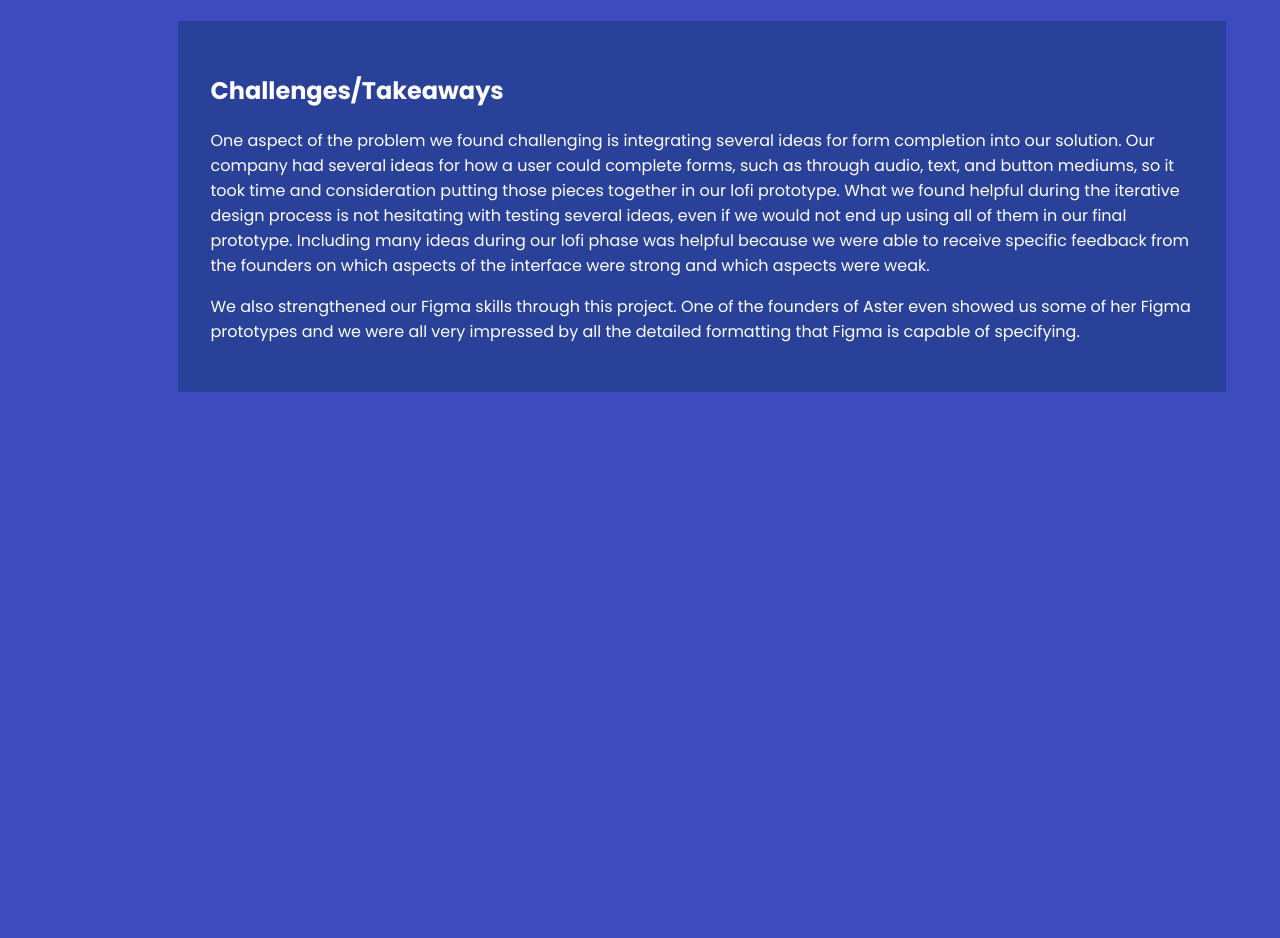
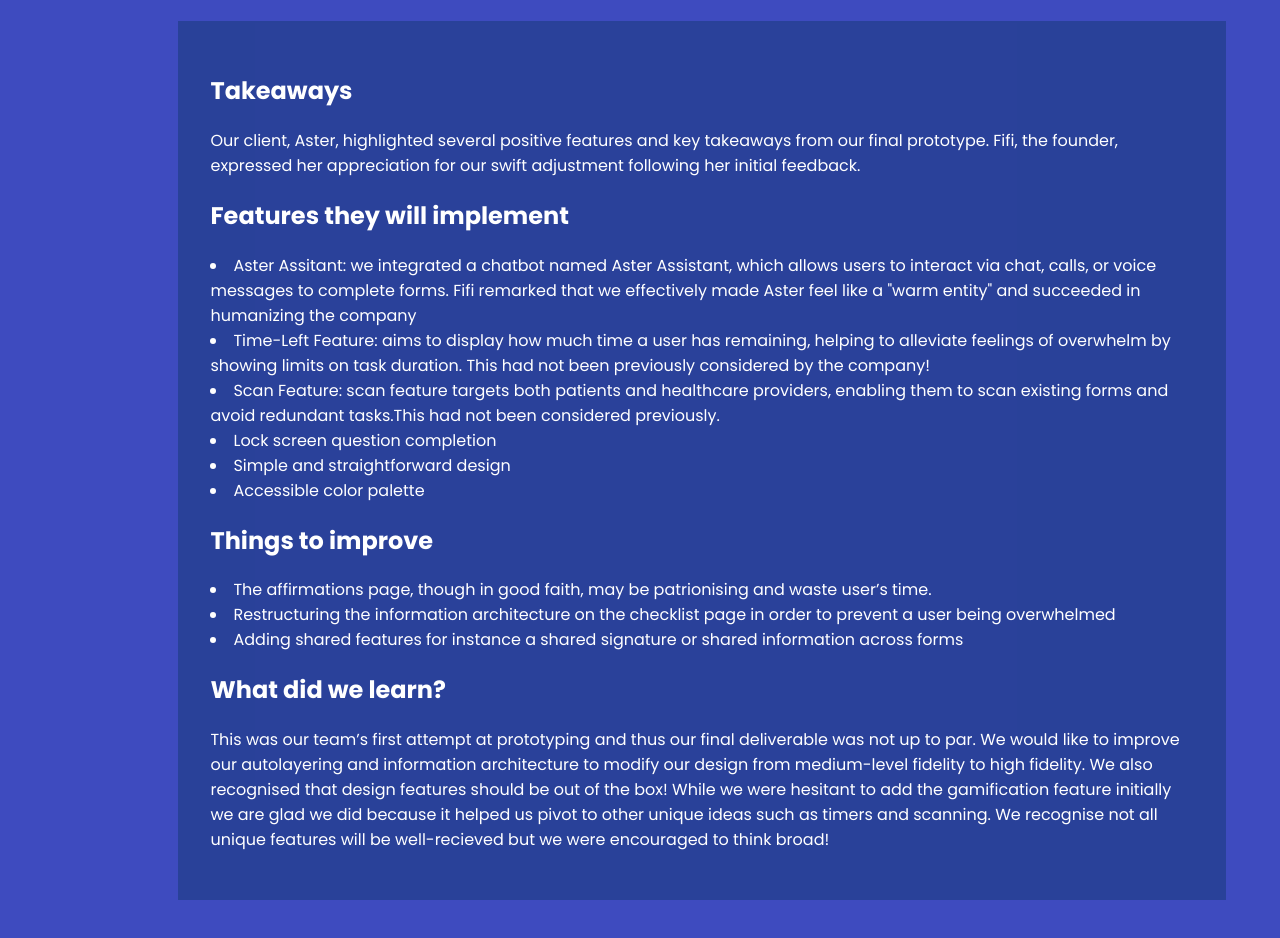
Before and after one commit to sjilani1/IDhandin, a plain HTML site: page index.html in a window 1280 px wide. Shown: the part 740-1678 px from the top of the page. Before the commit the page ends 1182 px from the top, so only its background shows below. Drawn offline with Linux system fonts and the light colour scheme.

Commit message:
takeaway finalised

```diff
--- a/index.html
+++ b/index.html
@@ -58,13 +58,36 @@
         </p>
       </div>
       <div class="sectioncard">
-        <h2> Challenges/Takeaways </h2>
+        <h2> Takeaways  </h2>
         <p>
-          One aspect of the problem we found challenging is integrating several ideas for form completion into our solution. Our company had several ideas
-          for how a user could complete forms, such as through audio, text, and button mediums, so it took time and consideration putting those pieces together in our lofi prototype. What we found helpful during the iterative design process is not hesitating with testing several ideas, even if we would not end up using all of them in our final prototype. Including many ideas during our lofi phase was helpful because we were able to receive specific feedback from the founders on which aspects of the interface were strong and which aspects were weak.
+          Our client, Aster, highlighted several positive features and key takeaways from our final prototype. Fifi, the founder, expressed her appreciation for our swift adjustment following her initial feedback.
+
         </p>
+        <h2> Features they will implement </h2>
         <p>
-          We also strengthened our Figma skills through this project. One of the founders of Aster even showed us some of her Figma prototypes and we were all very impressed by all the detailed formatting that Figma is capable of specifying.
+        <li> Aster Assitant: we integrated a chatbot named Aster Assistant, which allows users to interact via chat, calls, or voice messages to complete forms. Fifi remarked that we effectively made Aster feel like a "warm entity" and succeeded in humanizing the company </li>
+        <li> Time-Left Feature: aims to display how much time a user has remaining, helping to alleviate feelings of overwhelm by showing limits on task duration. This had not been previously considered by the company!</li>
+        <li> Scan Feature: scan feature targets both patients and healthcare providers, enabling them to scan existing forms and avoid redundant tasks.This had not been considered previously. </li>
+        <li>Lock screen question completion  </li>
+        <li> Simple and straightforward design </li>
+        <li> Accessible color palette </li>
+
+        <h2> Things to improve </h2>
+        <p>
+
+          <li> The affirmations page, though in good faith, may be patrionising and waste user’s time.</li>
+          <li> Restructuring the information architecture on the checklist page in order to prevent a user being overwhelmed </li>
+          <li> Adding shared features for instance a shared signature or shared information across forms
+          </li>
+        </p>
+
+        <h2> What did we learn? </h2>
+
+        <p>This was our team’s first attempt at prototyping and thus our final deliverable was not up to par. We would like to improve our autolayering and information architecture to modify our design from medium-level fidelity to high fidelity.
+          We also recognised that design features should be out of the box! While we were hesitant to add the gamification feature initially we are glad we did because it helped us pivot to other unique ideas such as timers and scanning. We recognise not all unique features will be well-recieved but we were encouraged to think broad!
+           </p>
+
+
         </p>
       </div>
     </div>
```
